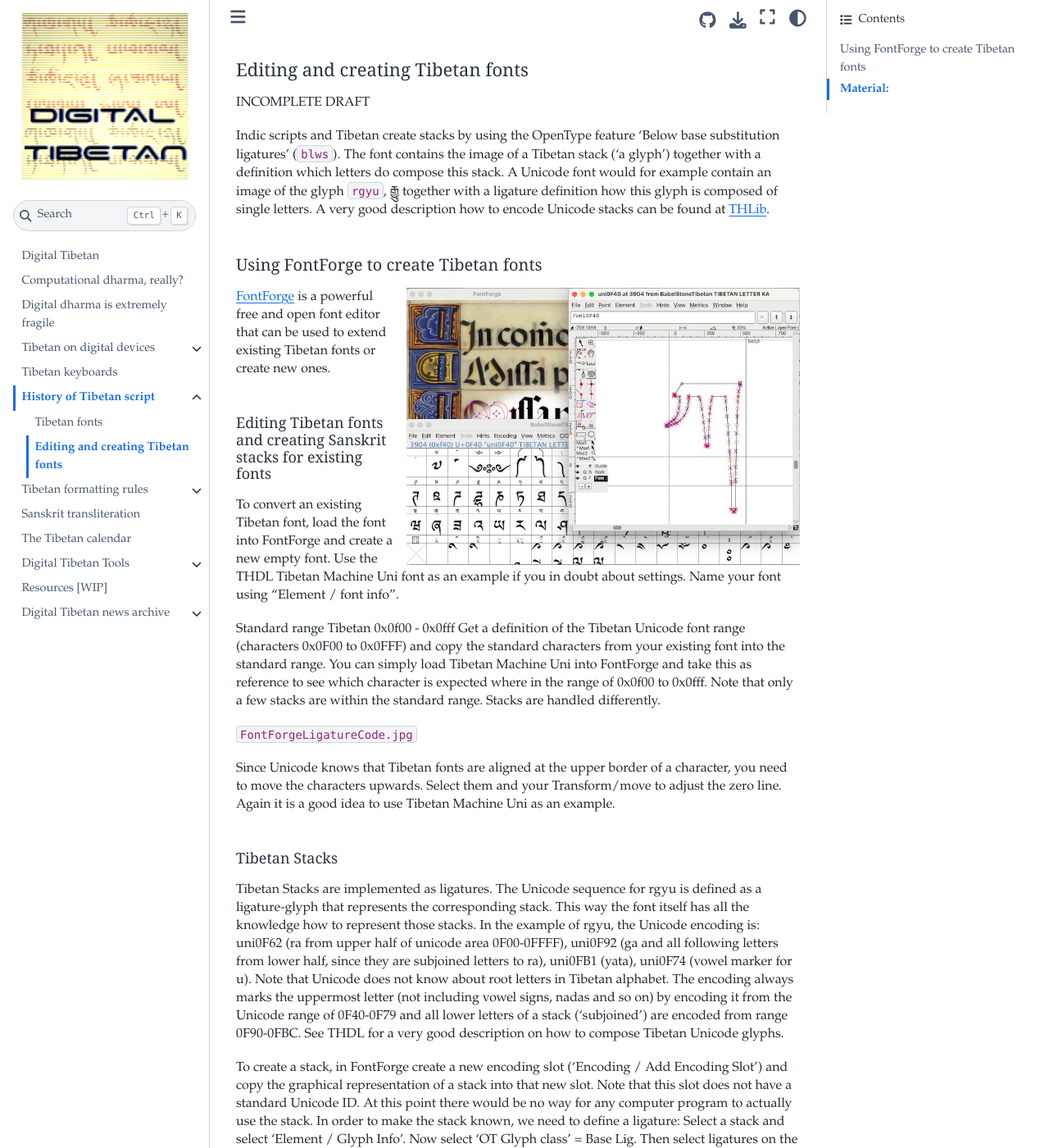
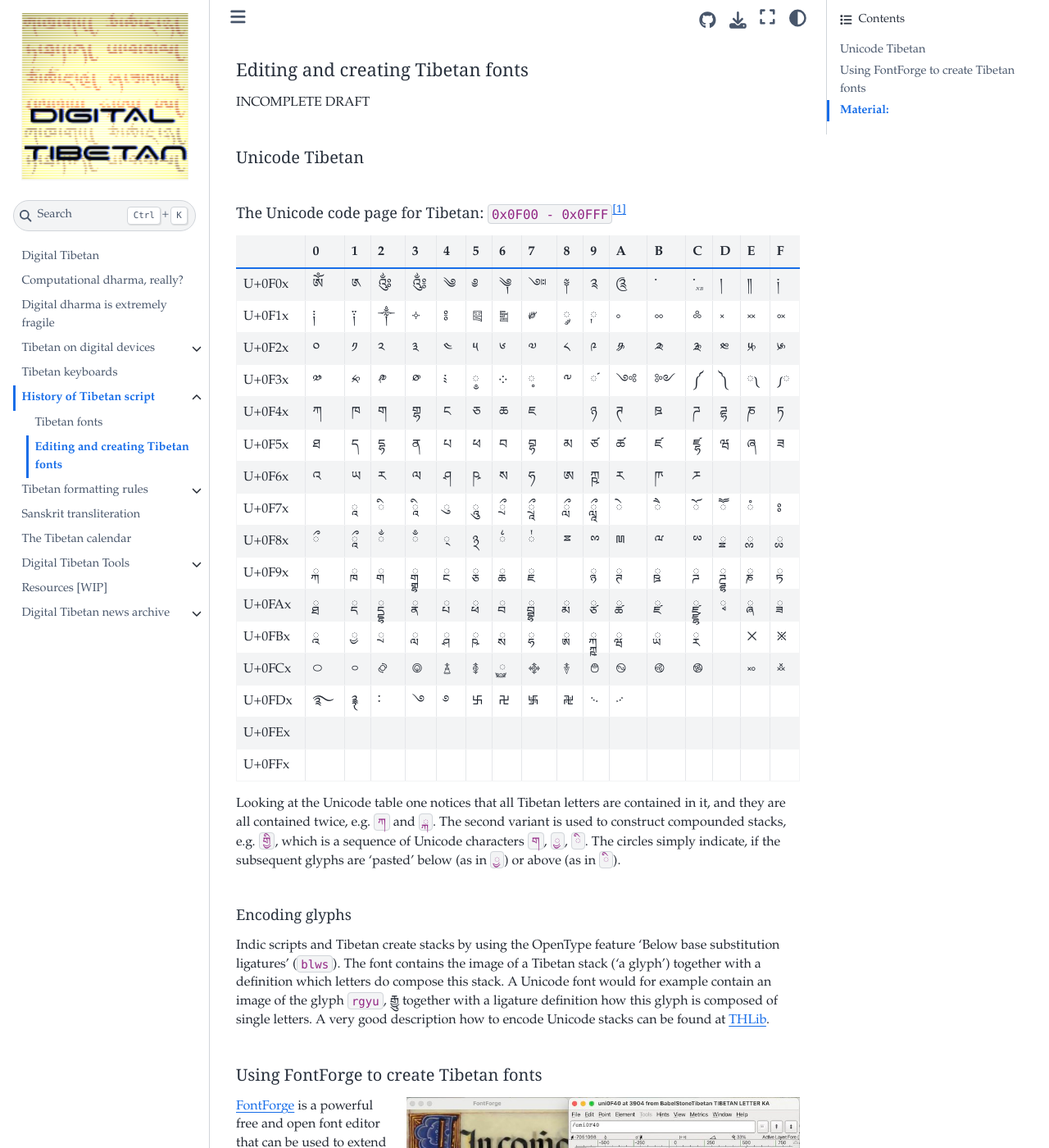
Before and after one commit to DigitalTibetan/DigitalTibetan, a Jupyter Book: the page built from docs/tibetan_font_creation.md, in a window 1280 px wide and 1400 px high. Shown: the whole window at 82% size. Built offline with Jupyter Book 1.0.4 settings and Sphinx 7.4.7 and the Sphinx Book theme 1.1.4, drawn with Linux system fonts in a browser that asks for light colours; some of the changed text lies outside the part shown.

Commit message:
Ongoing fonts

```diff
--- a/docs/tibetan_font_creation.md
+++ b/docs/tibetan_font_creation.md
@@ -2,7 +2,38 @@
 
 INCOMPLETE DRAFT
 
+## Unicode Tibetan
+
+### The Unicode code page for Tibetan: `0x0F00 - 0x0FFF`[^uni_tib_ref]
+
+|        | 0 | 1 | 2 | 3 | 4 | 5 | 6 | 7 | 8 | 9 | A | B | C | D | E | F |
+| ------ | - | - | - | - | - | - | - | - | - | - | - | - | - | - | - | - |
+| U+0F0x | ༀ | ༁ | ༂| ༃ | ༄ | ༅ | ༆ | ༇ | ༈ | ༉ | ༊ | ་ | ༌$_{\tiny{NB}}$ | ། | ༎ | ༏ |
+| U+0F1x | ༐ | ༑ | ༒ | ༓ | ༔ | ༕ | ༖ | ༗ | ༘  | ༙ | ༚ | ༛ | ༜ | ༝ | ༞ | ༟ |
+| U+0F2x | ༠ | ༡ | ༢ | ༣ | ༤ | ༥ | ༦ | ༧ | ༨ | ༩ | ༪ | ༫ | ༬ | ༭ | ༮ | ༯ |
+| U+0F3x | ༰ | ༱ | ༲ | ༳ | ༴ | ༵ | ༶ | ༷ | ༸ | ༹ | ༺ | ༻ | ༼ | ༽ | ༾ | ༿ |
+| U+0F4x | ཀ | ཁ | ག | གྷ | ང | ཅ | ཆ | ཇ | 	 | ཉ | ཊ | ཋ | ཌ | ཌྷ | ཎ | ཏ |
+| U+0F5x | ཐ | ད | དྷ | ན | པ | ཕ | བ | བྷ | མ | ཙ | ཚ | ཛ | ཛྷ | ཝ | ཞ | ཟ |
+| U+0F6x | འ | ཡ | ར | ལ | ཤ | ཥ | ས | ཧ | ཨ | ཀྵ | ཪ | ཫ | ཬ | |  |  |
+| U+0F7x |  | 	ཱ | ི | ཱི | ུ | ཱུ | ྲྀ | ཷ | ླྀ | ཹ | ེ | ཻ | ོ | ཽ | ཾ | ཿ |
+| U+0F8x | ྀ | ཱྀ | ྂ | ྃ | ྄ | ྅ | ྆ | ྇ | ྈ | ྉ | ྊ | ྋ | ྌ | ྍ | ྎ | ྏ |
+| U+0F9x | ྐ | ྑ | ྒ | ྒྷ | ྔ | ྕ | ྖ | ྗ |  |  ྙ | ྚ | ྛ | ྜ | ྜྷ | ྞ | ྟ |
+| U+0FAx | ྠ | ྡ | ྡྷ | ྣ | ྤ | ྥ | ྦ | ྦྷ | ྨ | ྩ | ྪ | ྫ | ྫྷ | ྭ | ྮ | ྯ |
+| U+0FBx | ྰ | ྱ | ྲ | ླ | ྴ | ྵ | ྶ | ྷ | ྸ | ྐྵ | ྺ | ྻ | ྼ  | | 	྾  | 	྿ |
+| U+0FCx | ࿀ | ࿁ | ࿂ | ࿃ | ࿄ | ࿅ | ࿆ | ࿇ | ࿈ | ࿉ | ࿊ | ࿋ | ࿌ | 	 | ࿎ | ࿏ |
+| U+0FDx | ࿐ | ࿑ | ࿒ | ࿓ | ࿔ | ࿕ | ࿖ | ࿗ | ࿘ | ࿙ | ࿚ |  |  |  |  |  |
+| U+0FEx |  |  |  |  |  |  |  |  |  |  |  |  |  |  |  |  |
+| U+0FFx |  |  |  |  |  |  |  |  |  |  |  |  |  |  |  |  |
+
+[^uni_tib_ref]: After [Wikipedia](https://en.wikipedia.org/wiki/Tibetan_(Unicode_block))
+
+Looking at the Unicode table one notices that all Tibetan letters are contained in it, and they are all contained twice, e.g. `ཀ` and ` ྐ`. The second variant is used to construct compounded stacks, e.g. `གྱི`, which is a sequence of Unicode characters `ག`, ` ྱ`, ` ི`. The circles simply indicate, if the subsequent glyphs are 'pasted' below (as in ` ྱ`) or above (as in ` ི`).
+
+### Encoding glyphs
+
 Indic scripts and Tibetan create stacks by using the OpenType feature 'Below base substitution ligatures' (`blws`). The font contains the image of a Tibetan stack ('a glyph') together with a definition which letters do compose this stack. A Unicode font would for example contain an image of the glyph `rgyu`, རྒྱུ together with a ligature definition how this glyph is composed of single letters. A very good description how to encode Unicode stacks can be found at [THLib](https://www.thlib.org/tools/scripts/wiki/Encoding%20model%20of%20the%20Tibetan%20script%20in%20the%20UCS.html).
+
+
 
 ## Using FontForge to create Tibetan fonts
 
@@ -15,7 +46,7 @@ Indic scripts and Tibetan create stacks by using the OpenType feature 'Below bas
 
 ### Editing Tibetan fonts and creating Sanskrit stacks for existing fonts
 
-To convert an existing Tibetan font, load the font into FontForge and create a new empty font. Use the THDL Tibetan Machine Uni font as an example if you in doubt about settings. Name your font using "Element / font info".
+To update an existing Tibetan font, load the font into FontForge and create a new empty font. Use the THDL Tibetan Machine Uni font as an example if you in doubt about settings. Name your font using "Element / font info".
 
 Standard range Tibetan 0x0f00 - 0x0fff
 Get a definition of the Tibetan Unicode font range (characters 0x0F00 to 0x0FFF) and copy the standard characters from your existing font into the standard range. You can simply load Tibetan Machine Uni into FontForge and take this as reference to see which character is expected where in the range of 0x0f00 to 0x0fff. Note that only a few stacks are within the standard range. Stacks are handled differently.
```
Also changed, not shown: docs/resources.md (+1 -1 lines), main.md (line endings or trailing spaces).
